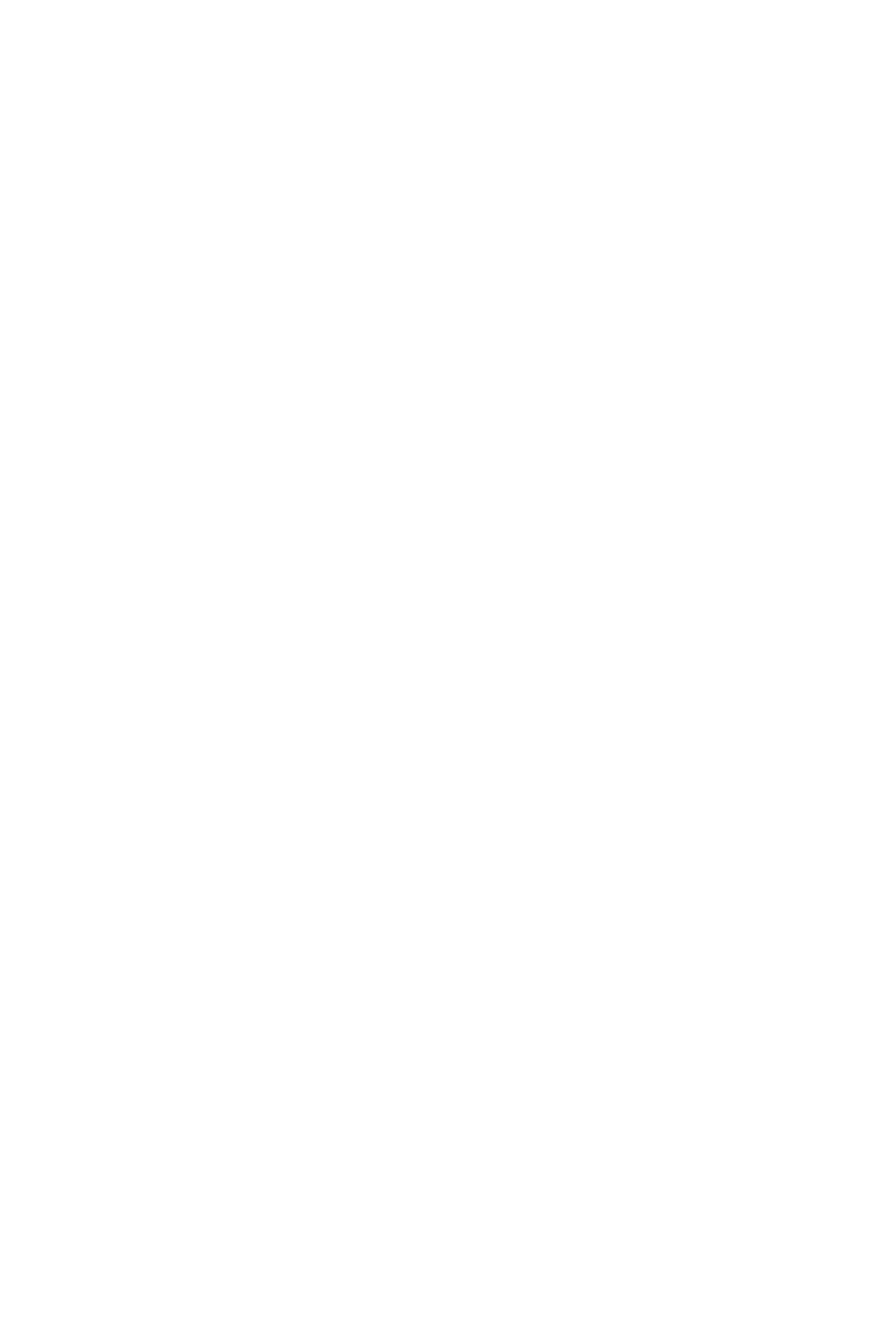
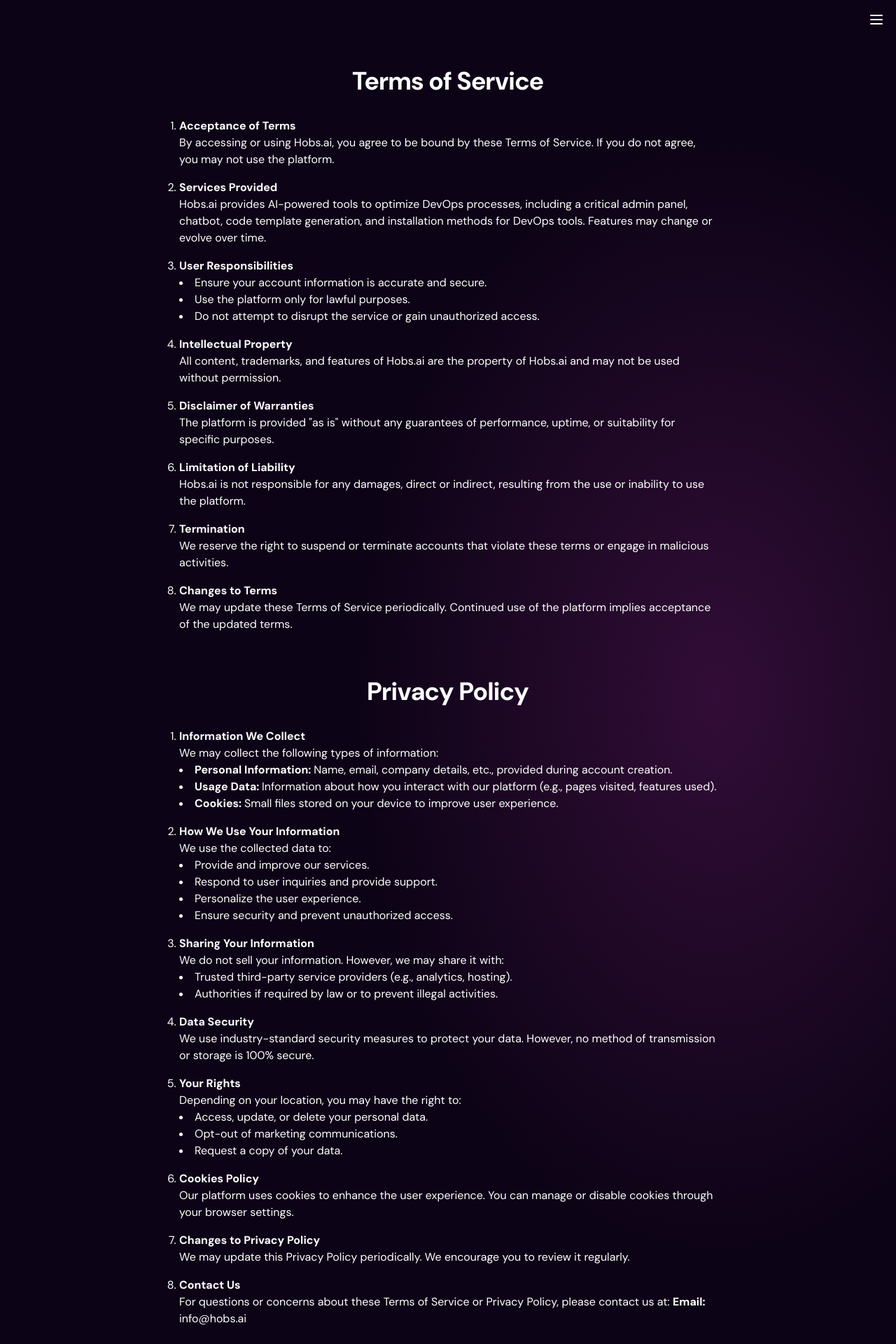
Before and after one commit to devopsgpt/landing, a React (Vite) app: page /tos in a window 1280 px wide. Before the commit this address had no page. Shown: the top 1920 px of the page at 70% size. Before the commit the page ends 800 px from the top, so only its background shows below. Built offline with nearby package versions, Linux system fonts and the light colour scheme.

Commit message:
feat: Add Terms of Service page

```diff
--- a/src/App.tsx
+++ b/src/App.tsx
@@ -1,5 +1,5 @@
 import { Route, Routes, useLocation } from 'react-router';
-import { Home } from './pages';
+import { Home, TOS } from './pages';
 import { MainLayout } from './components';
 
 function App() {
@@ -9,6 +9,8 @@ function App() {
     <Routes location={location}>
       <Route element={<MainLayout />}>
         <Route path="/" element={<Home />} />
+        <Route path="/tos" element={<TOS />} />
+        <Route path="*" element={<Home />} />
       </Route>
     </Routes>
   );
--- a/src/components/footer/footer.tsx
+++ b/src/components/footer/footer.tsx
@@ -1,14 +1,18 @@
 import { FC } from 'react';
+import { Link } from 'react-router';
 
 export const Footer: FC = () => {
   return (
     <footer className="h-[100px] bg-normal py-1 text-center text-accent-dark">
       <div className="mx-auto h-0.5 w-1/2 bg-gray-800"></div>
-      <div className="flex items-center justify-center w-full h-full text-center">
+      <div className="flex h-full w-full flex-col items-center justify-center text-center">
         <p className="accent-accent-dark">
           Stay Ahead with Automation | Trusted by DevOps Experts Globally
           Empowering DevOps, One Query at a Time
         </p>
+        <div className="mt-4 flex items-center">
+          <Link to="/tos">Terms of Service</Link>
+        </div>
       </div>
     </footer>
   );
--- a/src/components/main-layout/main-layout.tsx
+++ b/src/components/main-layout/main-layout.tsx
@@ -1,12 +1,69 @@
-import { FC } from 'react';
-import { Outlet } from 'react-router';
+import { FC, useEffect, useRef, useState } from 'react';
+import { Link, Outlet } from 'react-router';
 import { Footer } from '../';
+import { cn } from '../../lib/utils';
+import { Menu } from 'lucide-react';
 
 export const MainLayout: FC = () => {
+  const [menu, setMenu] = useState(false);
+  const menuBtnRef = useRef<HTMLButtonElement>(null);
+
+  useEffect(() => {
+    const handleClickOutside = (e: MouseEvent) => {
+      if (
+        menuBtnRef.current &&
+        !menuBtnRef.current.contains(e.target as Node)
+      ) {
+        setMenu(false);
+      }
+    };
+
+    document.addEventListener('click', handleClickOutside);
+
+    return () => {
+      document.removeEventListener('click', handleClickOutside);
+    };
+  }, []);
+
   return (
-    <div>
+    <>
+      <button
+        ref={menuBtnRef}
+        onClick={() => setMenu(!menu)}
+        className="absolute right-4 top-4 z-20"
+      >
+        <Menu stroke="#fff" />
+      </button>
+      <div
+        className={cn(
+          'invisible absolute right-4 top-12 z-50 w-full max-w-56 rounded-lg border-gray-800 bg-gray-400/10 bg-clip-padding opacity-0 backdrop-blur-lg backdrop-contrast-100 backdrop-saturate-100 backdrop-filter transition-all',
+          {
+            'visible opacity-100': menu,
+          },
+        )}
+      >
+        <a
+          href="https://panel.hobs.ai"
+          target="_blank"
+          className="block p-2 py-3 text-center text-white"
+        >
+          Sign In
+        </a>
+        <Link to="/" className="block p-2 py-3 text-center text-white">
+          Home
+        </Link>
+        <Link to="/#about-us" className="block p-2 py-3 text-center text-white">
+          About Us
+        </Link>
+        <Link
+          to="/#contact-us"
+          className="block p-2 py-3 text-center text-white"
+        >
+          Contact Us
+        </Link>
+      </div>
       <Outlet />
       <Footer />
-    </div>
+    </>
   );
 };
--- a/src/pages/index.ts
+++ b/src/pages/index.ts
@@ -1,5 +1,6 @@
 import { lazy } from 'react';
 
 const Home = lazy(() => import('./home/home'));
+const TOS = lazy(() => import('./tos/tos'));
 
-export { Home };
+export { Home, TOS };
--- /dev/null
+++ b/src/pages/tos/tos.tsx
@@ -0,0 +1,171 @@
+import { FC, Suspense } from 'react';
+
+const TOS: FC = () => {
+  return (
+    <Suspense fallback={<div />}>
+      <main className="min-h-[calc(100dvh-100px)] bg-vignette-radial py-14 text-white md:py-24">
+        <div className="container mx-auto max-w-3xl">
+          <h1 className="mb-8 text-center text-4xl font-bold text-white">
+            Terms of Service
+          </h1>
+          <ul className="list-decimal space-y-4">
+            <li>
+              <strong>Acceptance of Terms</strong>
+              <p>
+                By accessing or using Hobs.ai, you agree to be bound by these
+                Terms of Service. If you do not agree, you may not use the
+                platform.
+              </p>
+            </li>
+            <li>
+              <strong>Services Provided</strong>
+              <p>
+                Hobs.ai provides AI-powered tools to optimize DevOps processes,
+                including a critical admin panel, chatbot, code template
+                generation, and installation methods for DevOps tools. Features
+                may change or evolve over time.
+              </p>
+            </li>
+            <li>
+              <strong>User Responsibilities</strong>
+              <ul className="list-inside list-disc">
+                <li>Ensure your account information is accurate and secure.</li>
+                <li>Use the platform only for lawful purposes.</li>
+                <li>
+                  Do not attempt to disrupt the service or gain unauthorized
+                  access.
+                </li>
+              </ul>
+            </li>
+            <li>
+              <strong>Intellectual Property</strong>
+              <p>
+                All content, trademarks, and features of Hobs.ai are the
+                property of Hobs.ai and may not be used without permission.
+              </p>
+            </li>
+            <li>
+              <strong>Disclaimer of Warranties</strong>
+              <p>
+                The platform is provided "as is" without any guarantees of
+                performance, uptime, or suitability for specific purposes.
+              </p>
+            </li>
+            <li>
+              <strong>Limitation of Liability</strong>
+              <p>
+                Hobs.ai is not responsible for any damages, direct or indirect,
+                resulting from the use or inability to use the platform.
+              </p>
+            </li>
+            <li>
+              <strong>Termination</strong>
+              <p>
+                We reserve the right to suspend or terminate accounts that
+                violate these terms or engage in malicious activities.
+              </p>
+            </li>
+            <li>
+              <strong>Changes to Terms</strong>
+              <p>
+                We may update these Terms of Service periodically. Continued use
+                of the platform implies acceptance of the updated terms.
+              </p>
+            </li>
+          </ul>
+          <h2 className="mb-8 mt-16 text-center text-4xl font-bold text-white">
+            Privacy Policy
+          </h2>
+          <ul className="list-decimal space-y-4">
+            <li>
+              <strong>Information We Collect</strong>
+              <p>We may collect the following types of information:</p>
+              <ul className="list-inside list-disc">
+                <li>
+                  <strong>Personal Information: </strong>
+                  Name, email, company details, etc., provided during account
+                  creation.
+                </li>
+                <li>
+                  <strong>Usage Data: </strong>
+                  Information about how you interact with our platform (e.g.,
+                  pages visited, features used).
+                </li>
+                <li>
+                  <strong>Cookies: </strong>
+                  Small files stored on your device to improve user experience.
+                </li>
+              </ul>
+            </li>
+            <li>
+              <strong>How We Use Your Information</strong>
+              <p>We use the collected data to:</p>
+              <ul className="list-inside list-disc">
+                <li>Provide and improve our services.</li>
+                <li>Respond to user inquiries and provide support.</li>
+                <li>Personalize the user experience.</li>
+                <li>Ensure security and prevent unauthorized access.</li>
+              </ul>
+            </li>
+            <li>
+              <strong>Sharing Your Information</strong>
+              <p>
+                We do not sell your information. However, we may share it with:
+              </p>
+              <ul className="list-inside list-disc">
+                <li>
+                  Trusted third-party service providers (e.g., analytics,
+                  hosting).
+                </li>
+                <li>
+                  Authorities if required by law or to prevent illegal
+                  activities.
+                </li>
+              </ul>
+            </li>
+            <li>
+              <strong>Data Security</strong>
+              <p>
+                We use industry-standard security measures to protect your data.
+                However, no method of transmission or storage is 100% secure.
+              </p>
+            </li>
+            <li>
+              <strong>Your Rights</strong>
+              <p>Depending on your location, you may have the right to:</p>
+              <ul className="list-inside list-disc">
+                <li>Access, update, or delete your personal data.</li>
+                <li>Opt-out of marketing communications.</li>
+                <li>Request a copy of your data.</li>
+              </ul>
+            </li>
+            <li>
+              <strong>Cookies Policy</strong>
+              <p>
+                Our platform uses cookies to enhance the user experience. You
+                can manage or disable cookies through your browser settings.
+              </p>
+            </li>
+            <li>
+              <strong>Changes to Privacy Policy</strong>
+              <p>
+                We may update this Privacy Policy periodically. We encourage you
+                to review it regularly.
+              </p>
+            </li>
+            <li>
+              <strong>Contact Us</strong>
+              <p>
+                For questions or concerns about these Terms of Service or
+                Privacy Policy, please contact us at: <strong>Email: </strong>
+                info@hobs.ai
+              </p>
+            </li>
+          </ul>
+        </div>
+      </main>
+    </Suspense>
+  );
+};
+
+export default TOS;
```
